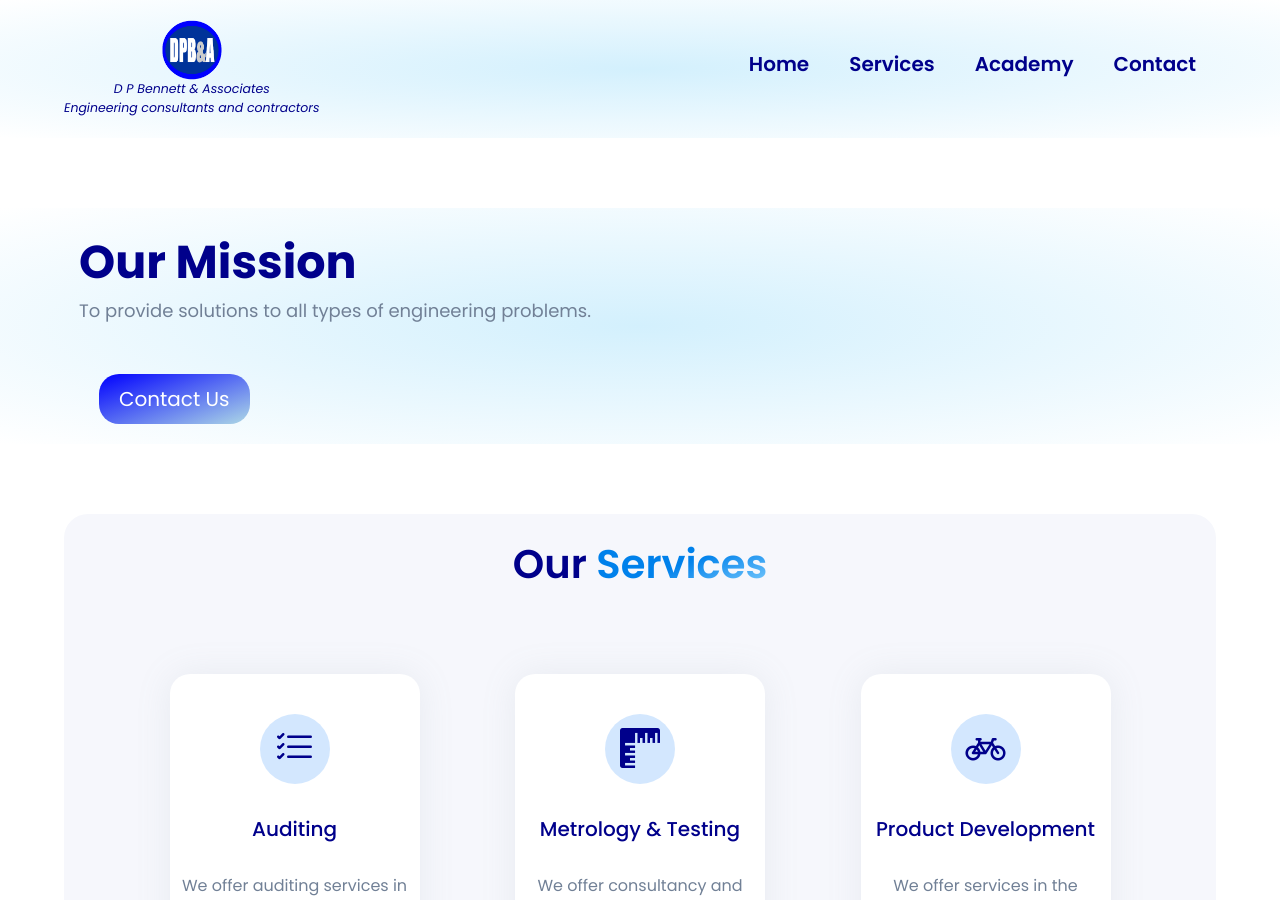
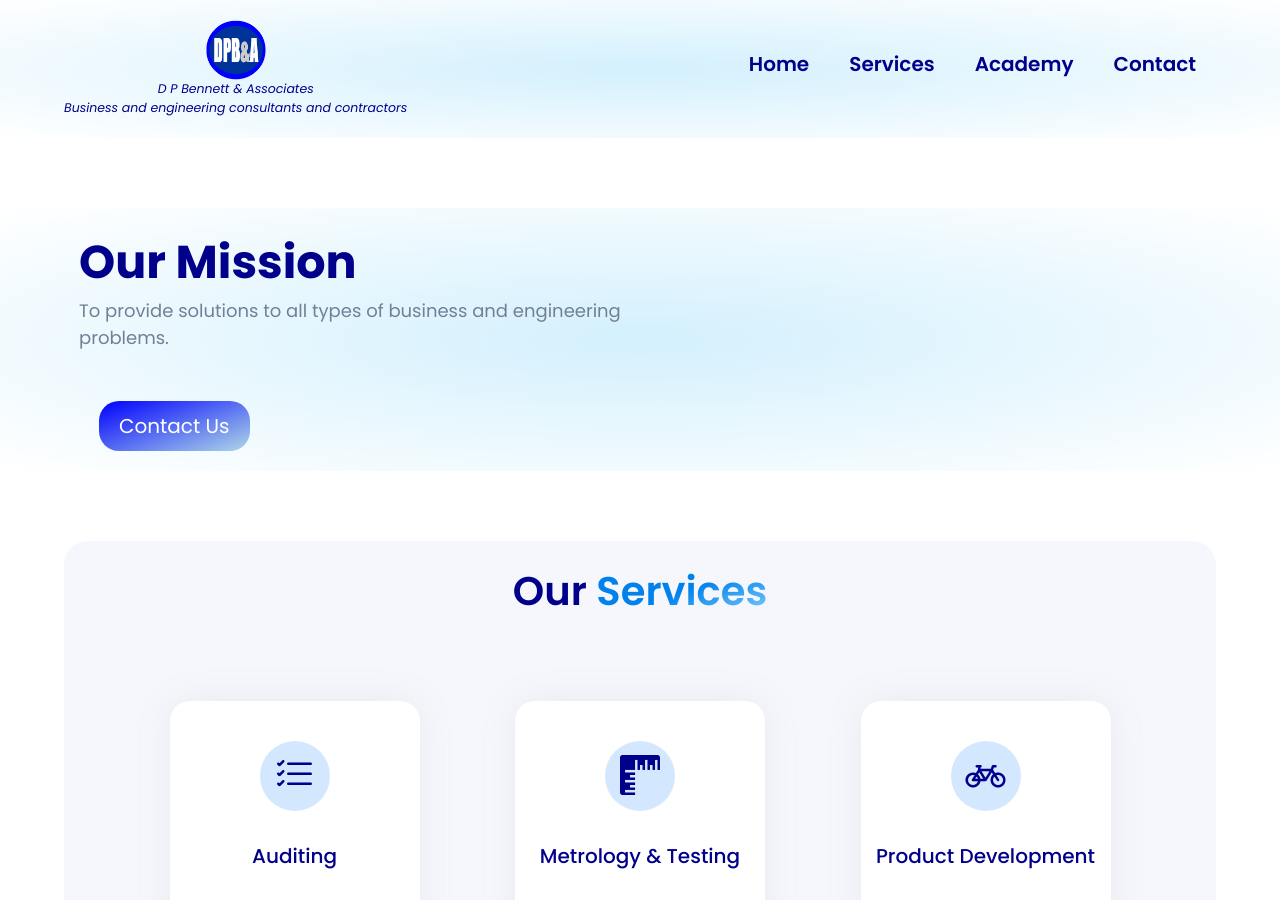
Before and after one commit to DPBandA/dpba, a Jekyll site: the page built from index.html, in a window 1280 px wide and 900 px high. Built offline with Jekyll 4.4.1, drawn with Linux system fonts in a browser that asks for light colours.

Commit message:
General updates.

```diff
--- a/_includes/header.html
+++ b/_includes/header.html
@@ -12,7 +12,7 @@
                 <img src="../assets/media/logo.png" alt="DPB&amp;A Logo"
                      height="60" width="60">
                 <p>D P Bennett & Associates</p>
-                <p>Engineering consultants and contractors</p>
+                <p>Business and engineering consultants and contractors</p>
             </a>
         </div>
         <nav class="d-menu">
--- a/index.html
+++ b/index.html
@@ -8,7 +8,7 @@ layout: default_layout
             <div class="intro-text">
                 <p class="main-line"><span class="highlight">Our Mission</span></p>
                 <p class="description">
-                    To provide solutions to all types of engineering problems.
+                    To provide solutions to all types of business and engineering problems.
                 </p>
                 <a href="/contact" class="btn">Contact Us</a>
             </div>
```
